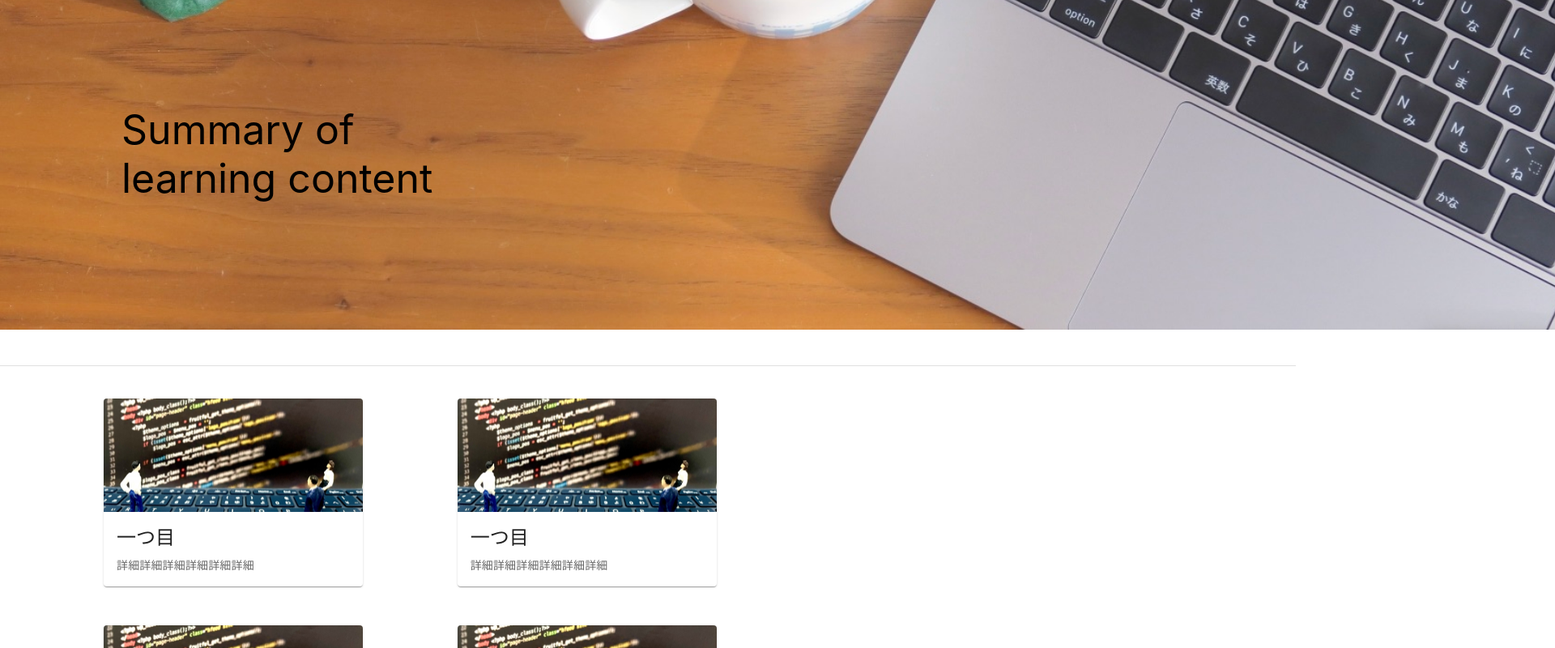
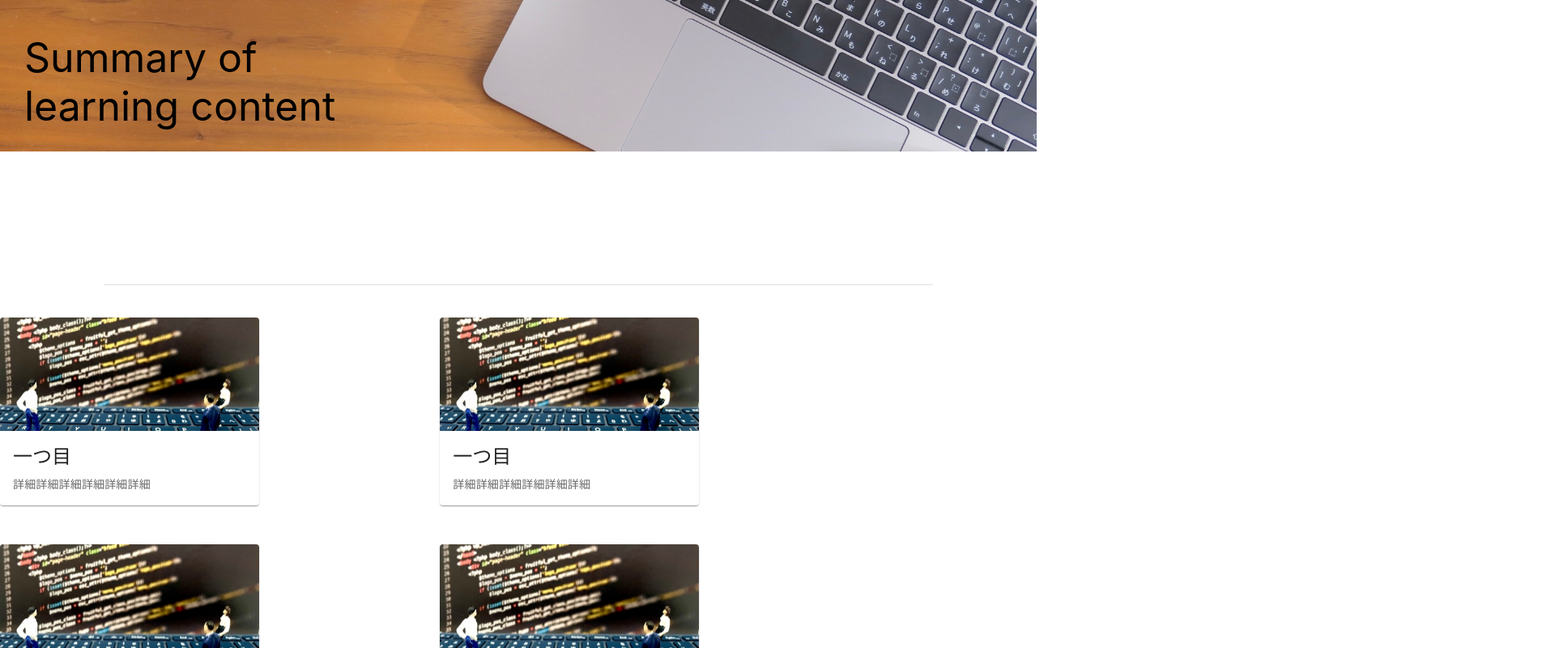
Before and after one commit to ShunHanzawa/learning, a Next.js app: page / in a window 1280 px wide. Shown: the part 120-920 px from the top of the page at 81% size, 1920 px wide, since content can reach past the window. Built offline with nearby package versions, Linux system fonts and the light colour scheme.

Commit message:
配置修正

```diff
--- /dev/null
+++ b/components/Top.tsx
@@ -0,0 +1,34 @@
+import { Box } from '@mui/material';
+import Image from 'next/image';
+import TopImage from '../public/top.jpeg';
+
+export const Top = () => {
+  return (
+    <Box sx={{ width: '100%', height: '100%' }}>
+      <Box sx={{ width: 'fit', top: 0, height: '100%' }}>
+        <Image
+          src={TopImage}
+          layout="responsive"
+          objectFit="contain"
+          alt="arrow icon"
+        />
+      </Box>
+      <Box
+        sx={{
+          position: 'relative',
+          fontSize: '30px',
+          width: '500px',
+          top: '-100px',
+          left: '30px',
+          '@media screen and (min-width:780px)': {
+            fontSize: '50px',
+            top: '-150px'
+          }
+        }}
+      >
+        Summary of <br />
+        learning content
+      </Box>
+    </Box>
+  );
+};
--- /dev/null
+++ b/components/index.ts
@@ -0,0 +1 @@
+export { Top } from './Top';
--- a/pages/_app.tsx
+++ b/pages/_app.tsx
@@ -1,6 +1,6 @@
 import '../styles/globals.css';
 import type { AppProps } from 'next/app';
-
+import { Box } from '@mui/material';
 export default function App({ Component, pageProps }: AppProps) {
-  return <Component {...pageProps} />;
+  return <Component {...pageProps} />
 }
--- a/pages/index.tsx
+++ b/pages/index.tsx
@@ -12,79 +12,82 @@ import {
   Button,
   CardActionArea,
   CardActions,
-  Grid,
+  Grid
 } from '@mui/material';
-import TopImage from '../public/top.jpeg';
 import NextImage from 'next/image';
 import item1 from '../public/item1.jpg';
 import { ArticleCard } from '../components/ArticleCard';
+import { Top } from '@/components';
+import { jsx, css, Global, ClassNames } from '@emotion/react';
+
 // import Card from '@mui/material/Card';
 // import CardContent from '@mui/material/CardContent';
 // import Typography from '@mui/material/Typography';
 // import { Button, CardActionArea, CardActions } from '@mui/material';
 
 const Home: NextPage = () => {
-
   const cardItems = [
     {
       image: item1.src,
       title: '一つ目',
       detail: '詳細詳細詳細詳細詳細詳細',
-      url: '',
+      url: ''
     },
     {
       image: item1.src,
       title: '一つ目',
       detail: '詳細詳細詳細詳細詳細詳細',
-      url: '',
+      url: ''
     },
     {
       image: item1.src,
       title: '一つ目',
       detail: '詳細詳細詳細詳細詳細詳細',
-      url: '',
+      url: ''
     },
     {
       image: item1.src,
       title: '一つ目',
       detail: '詳細詳細詳細詳細詳細詳細',
-      url: '',
+      url: ''
     }
-  ]
+  ];
+  const stringStyle = css`
+    max-width: 400px;
+    margin: 0 auto;
+    padding: 10px;
+  `;
 
   return (
-    <div>
-      {/* <NextImage className="object-contain" src={top} alt='' layout='fill'/> */}
-      {/* <image src={top} /> */}
-      <Box sx={{ objectFit: 'cover' }}>
-        <Image src={TopImage} alt="" width={2200} />
-        <Box
-          sx={{
-            position: 'absolute',
-            top: '250px',
-            left: '150px',
-            fontSize: '50px'
-          }}
-        >
-          Summary of <br/>
-          learning content
+    <Box sx={{}}>
+      <Top />
+      <Box sx={{}}>
+        <Divider sx={{ width: '80%', m: '40px auto' }} />
+        <Box sx={{ width: 'auto', height: 'auto', mx: 'auto' }}>
+          <Grid
+            container
+            rowSpacing={1}
+            columnSpacing={{ xs: 1, sm: 2, md: 3 }}
+            spacing={0}
+          >
+            {cardItems.map((item, index) => {
+              return (
+                <Grid item xs={5} key={index} sx={{}}>
+                  <ArticleCard
+                    image={item.image}
+                    title={item.title}
+                    detail={item.detail}
+                    url={item.url}
+                    key={index}
+                  />
+                </Grid>
+              );
+            })}
+          </Grid>
         </Box>
       </Box>
-      <Divider sx={{ width: 1600, m: '40px auto' }} />
-      <Box sx={{ width: '80%', mx: 'auto' }}>
-        <Grid container rowSpacing={1} columnSpacing={{ xs: 1, sm: 2, md: 3 }} spacing={0}>
-          {cardItems.map((item, index) => {
-          return (
-            <Grid item xs={5} key={index} sx={{  }}>
-              <ArticleCard image={item.image} title={item.title} detail={item.detail} url={item.url} key={index}/>
-            </Grid>
-          )
-        })}
-        </Grid>
-      </Box>
-
-    </div>
+    </Box>
   );
-}
+};
 
 export default Home;
```
Also changed, not shown: tsconfig.json (+4 -13 lines).
